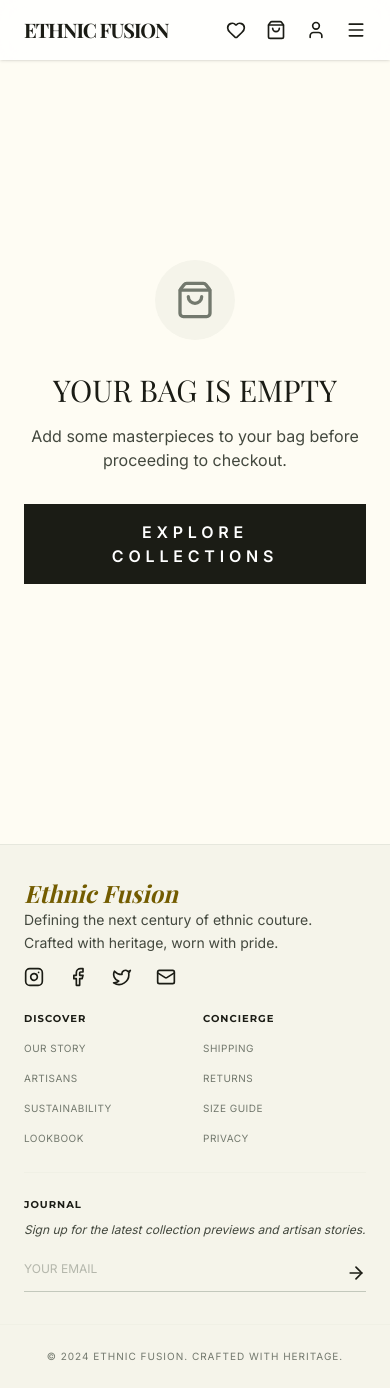
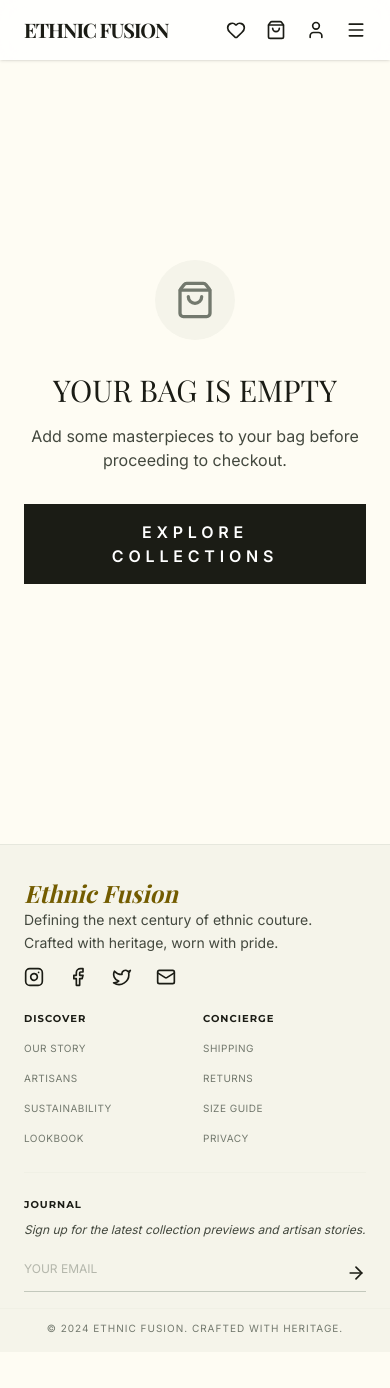
Before and after one commit to 12vaibhav/Ethnic-Fusion, a React (Vite) app: page /checkout in a window 390 px wide. After the commit the page ends 1352 px from the top, so only its background shows below. Built offline with nearby package versions, Linux system fonts and the light colour scheme; a web font is replaced by a local one.

Commit message:
style: minimize footer copyright bar height on mobile

```diff
--- a/src/components/Footer.tsx
+++ b/src/components/Footer.tsx
@@ -12,7 +12,7 @@ export default function Footer() {
   };
 
   return (
-    <footer className="bg-surface-container-low pt-8 pb-6 md:pt-12 md:pb-8 border-t border-outline-variant/30" aria-label="Site Footer">
+    <footer className="bg-surface-container-low pt-8 pb-4 md:pt-12 md:pb-8 border-t border-outline-variant/30" aria-label="Site Footer">
       <div className="max-w-7xl mx-auto px-6 md:px-12 flex flex-col md:grid md:grid-cols-4 gap-6 md:gap-10">
         {/* Brand Section */}
         <div className="space-y-3 md:space-y-6">
@@ -103,7 +103,7 @@ export default function Footer() {
         </div>
       </div>
 
-      <div className="mt-8 md:mt-12 text-center border-t border-outline-variant/10 pt-6 md:pt-8">
+      <div className="mt-4 md:mt-12 text-center border-t border-outline-variant/10 pt-3 md:pt-8">
         <p className="font-body text-[10px] uppercase tracking-widest text-outline">
           © 2024 Ethnic Fusion. Crafted with Heritage.
         </p>
```
